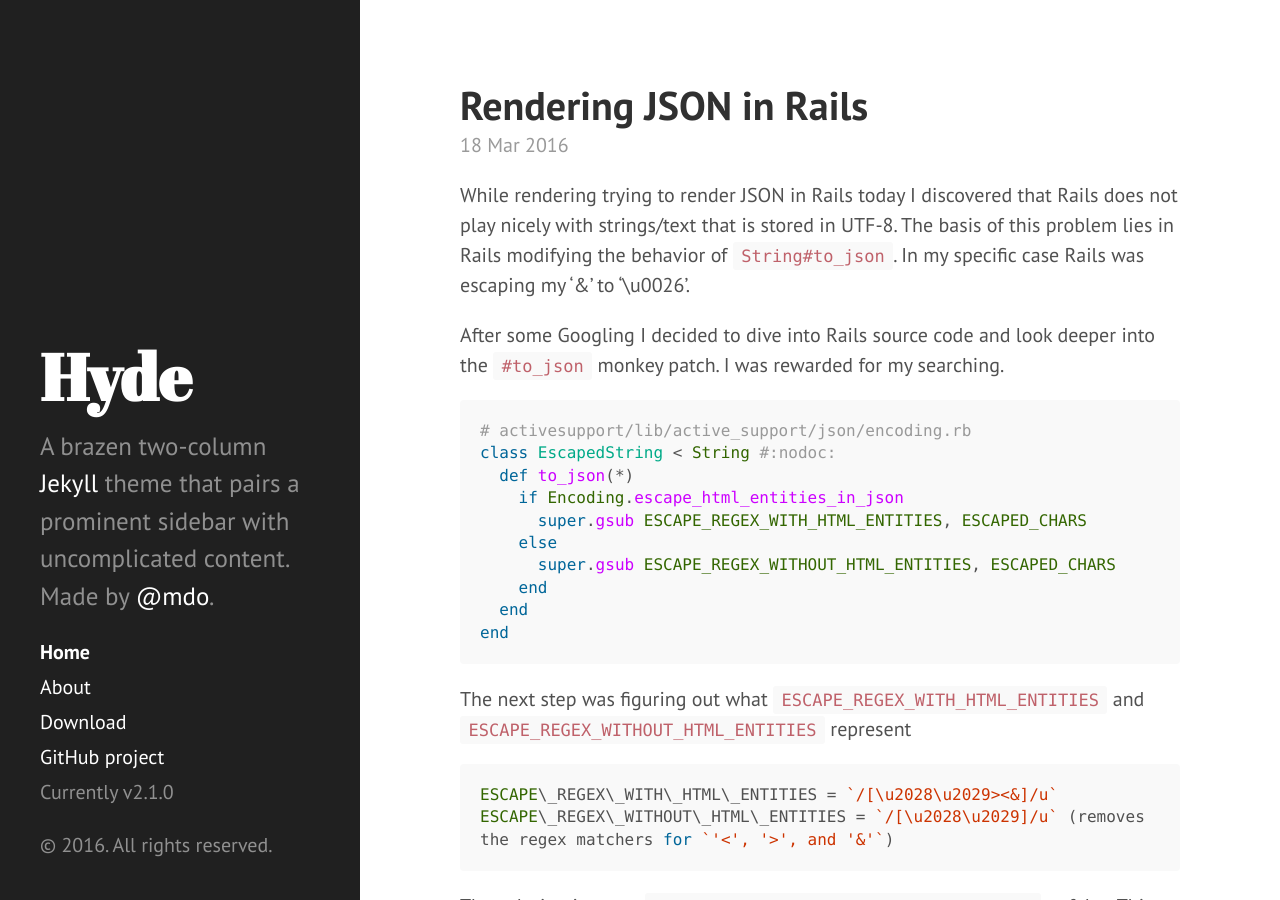
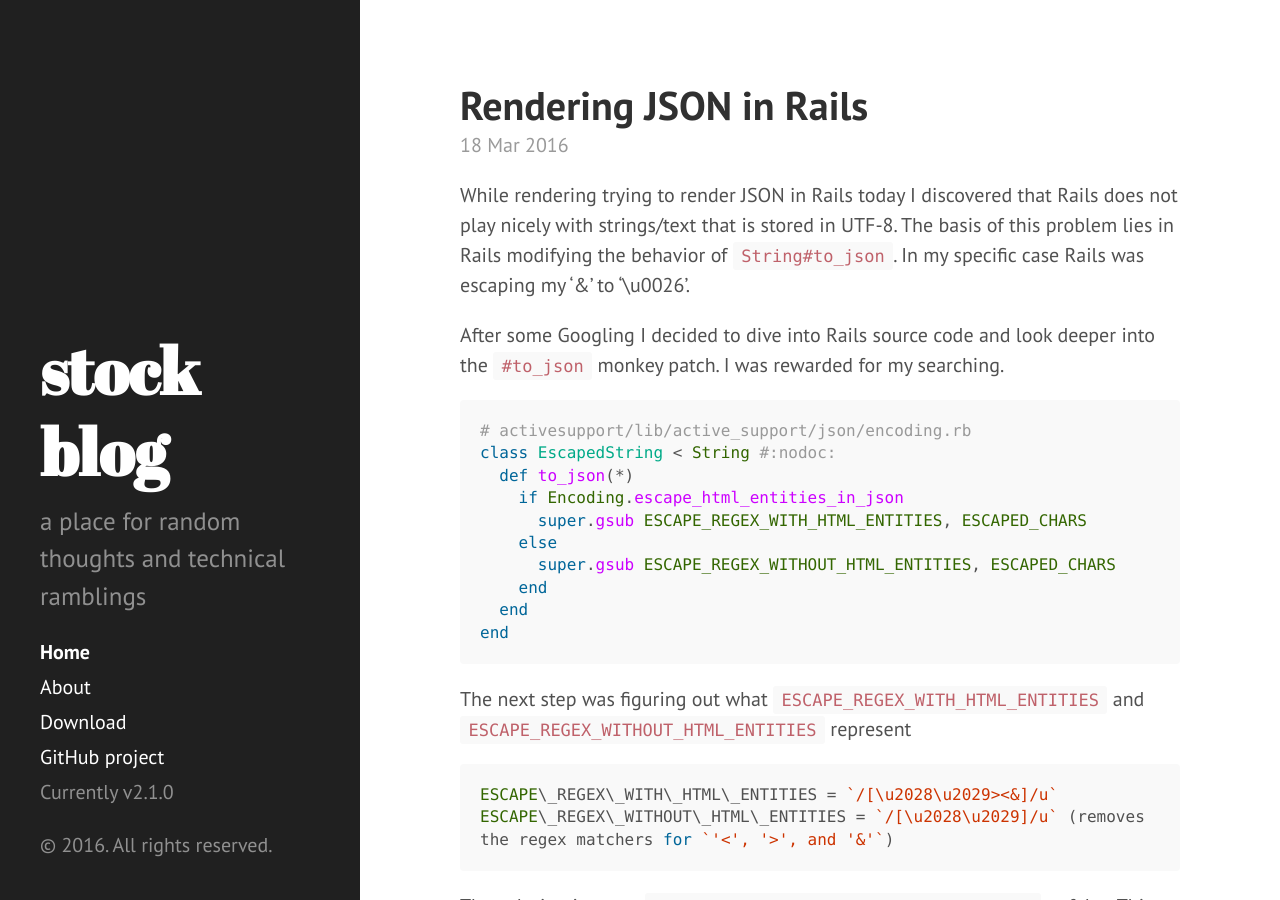
Before and after one commit to mikeastock/mikeastock.github.io, a Jekyll site: the page built from index.html, in a window 1280 px wide and 900 px high. Built offline with Jekyll 4.4.1, drawn with Linux system fonts in a browser that asks for light colours; the list of posts is cut into pages by our own code.

Commit message:
Update config

```diff
--- a/_config.yml
+++ b/_config.yml
@@ -6,15 +6,15 @@ highlighter:      rouge
 permalink:        pretty
 
 # Setup
-title:            Hyde
-tagline:          'A Jekyll theme'
-description:      'A brazen two-column <a href="http://jekyllrb.com" target="_blank">Jekyll</a> theme that pairs a prominent sidebar with uncomplicated content. Made by <a href="https://twitter.com/mdo" target="_blank">@mdo</a>.'
-url:              http://hyde.getpoole.com
+title:            stock blog
+tagline:          'a pretty stock blog'
+description:      'a place for random thoughts and technical ramblings'
+url:              http://mikeastock.com
 baseurl:          /
 
 author:
-  name:           'Mark Otto'
-  url:            https://twitter.com/mdo
+  name:           'Mike Stock'
+  url:            https://twitter.com/mikeastock
 
 paginate:         5
 
@@ -22,6 +22,6 @@ paginate:         5
 version:          2.1.0
 
 github:
-  repo:           https://github.com/poole/hyde
+  repo:           https://github.com/mikeastock/mikeastock.github.io
 
 gems: [jekyll-paginate, jekyll-gist]
```
